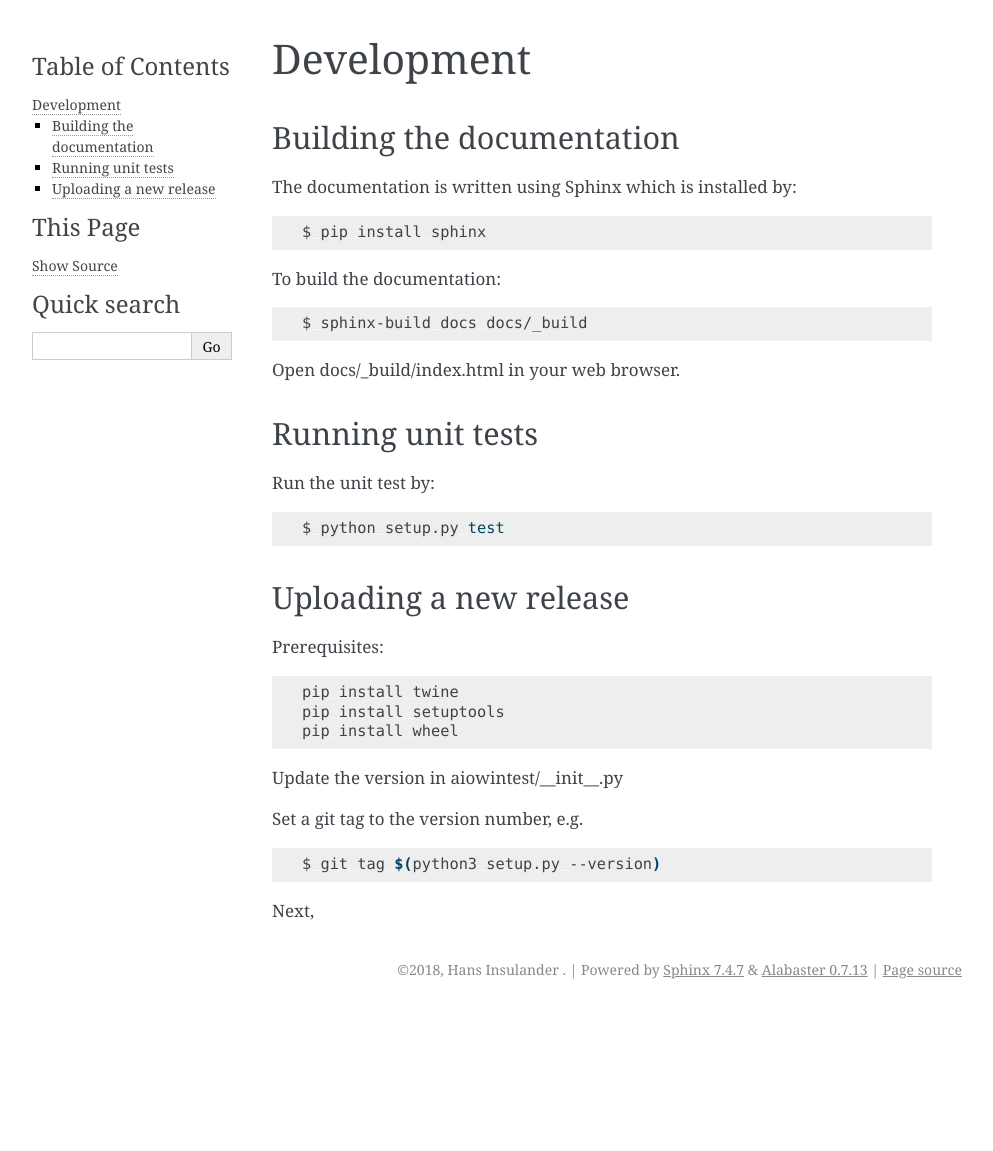
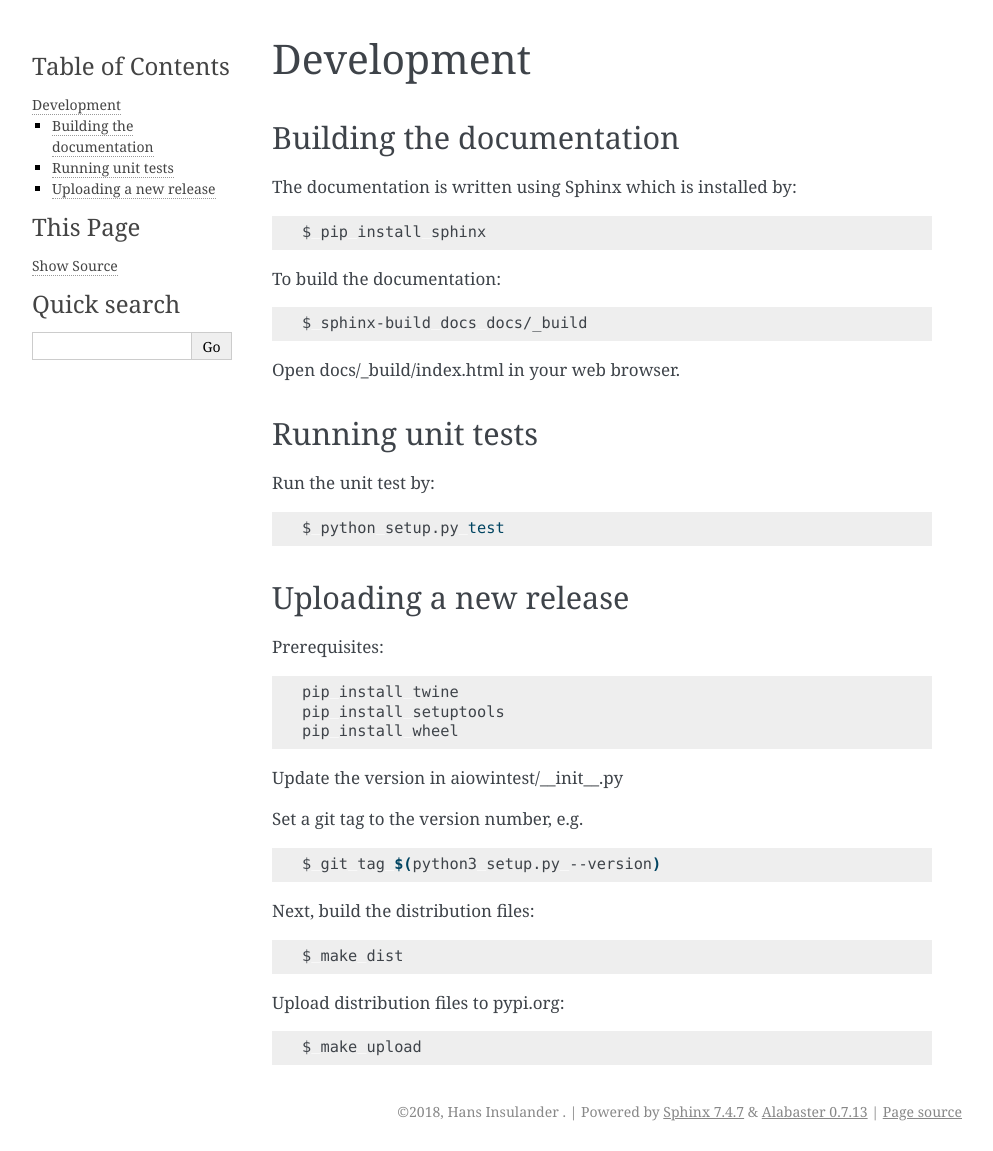
Before and after one commit to hin/aiowintest, a Sphinx documentation site: the page built from docs/development.rst, in a window 1280 px wide. Shown: the whole page, without its empty margins (148-1141 px from the left). Built offline with Sphinx 7.4.7, drawn with Linux system fonts in a browser that asks for light colours; before the commit the page ends 1009 px from its top, so only the background shows below that.

Commit message:
More about the release process

```diff
--- a/docs/development.rst
+++ b/docs/development.rst
@@ -47,4 +47,14 @@ Set a git tag to the version number, e.g.
 
     $ git tag $(python3 setup.py --version)
 
-Next,
+Next, build the distribution files:
+
+.. code-block:: bash
+
+    $ make dist
+
+Upload distribution files to pypi.org:
+
+.. code-block:: bash
+
+    $ make upload
```
